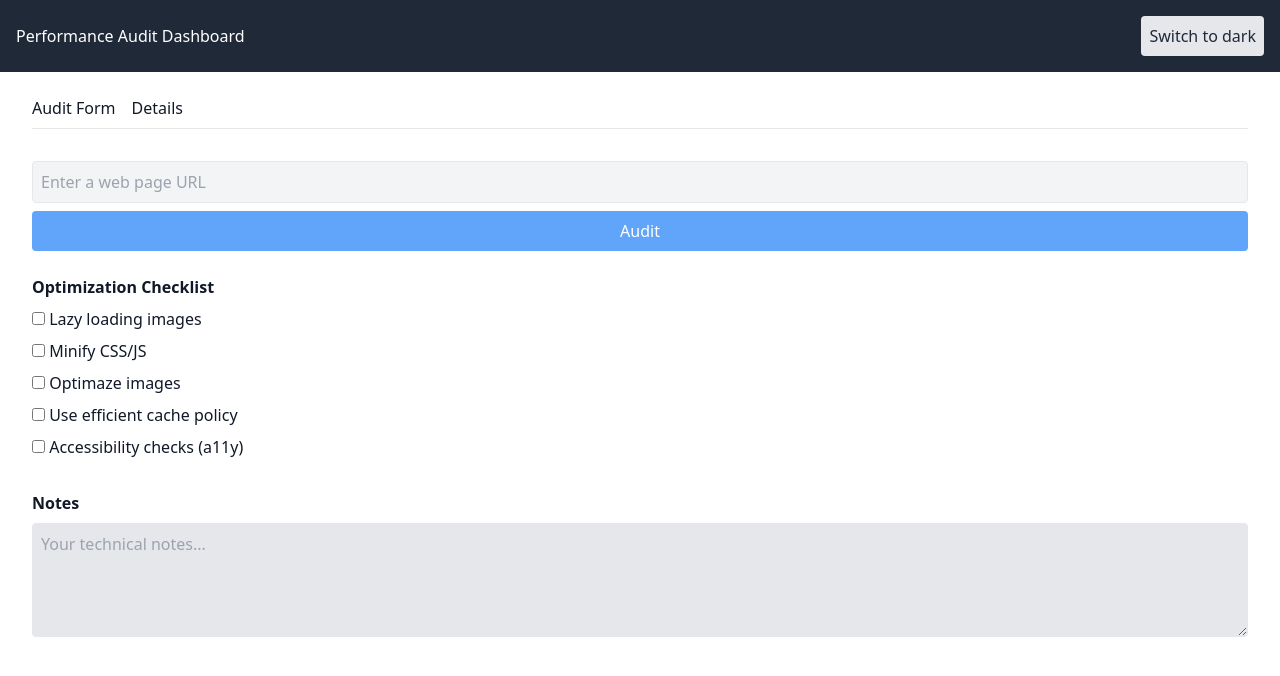
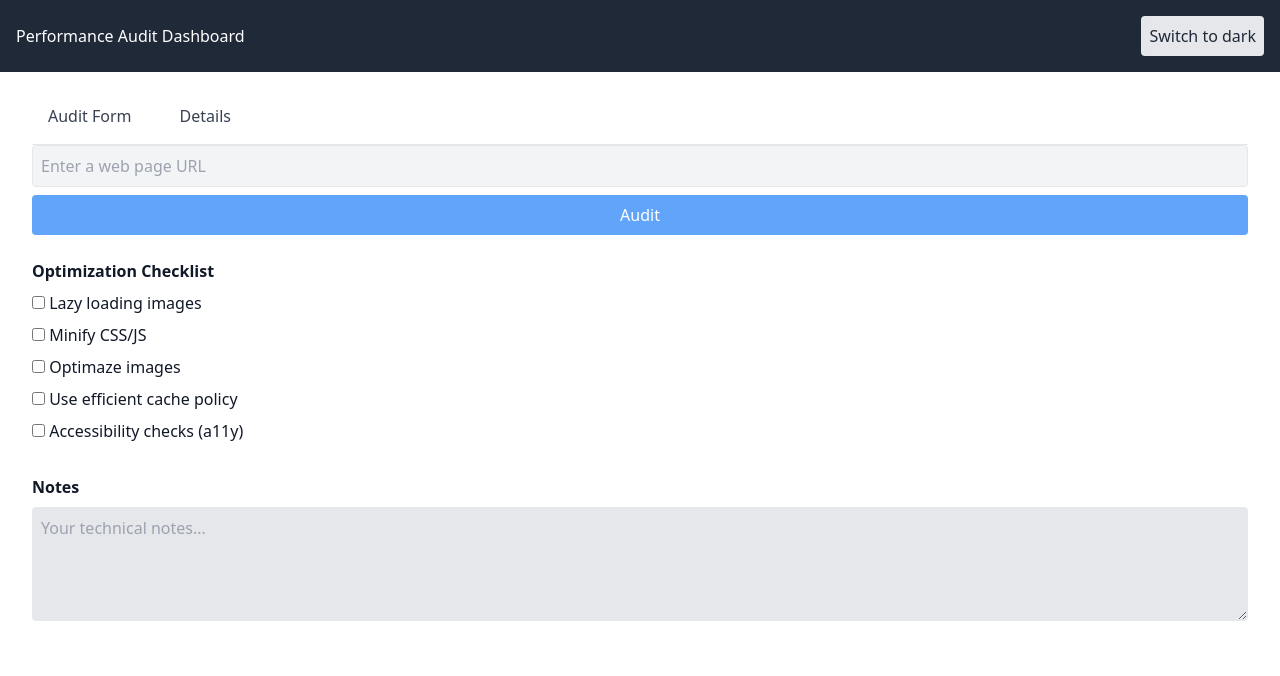
Before and after one commit to marazmlab/performance-dashboard-app, a React (Vite) app: page / in a window 1280 px wide. Shown: the top 676 px of the page. Built offline with nearby package versions, Linux system fonts and the light colour scheme.

Commit message:
style: improve SectionNavbar UI

```diff
--- a/src/components/SectionNavbar.jsx
+++ b/src/components/SectionNavbar.jsx
@@ -2,16 +2,16 @@ import React from "react";
 
 const SectionNavbar = () => {
     return (
-        <nav className="flex gap-4 py-2 bb- border-b mb-8 bg-white dark:bg-gray-900 sticky top-0 z-10">
+        <nav className="flex gap-4 py-2 border-b bg-white dark:bg-gray-900 sticky top-0 z-10">
             <a
                 href="#audit-form"
-                className="flex gap-4  bg-white dark:bg-gray-900 sticky top-0 z-10"
+                className="px-4 py-2 rounded font-medium text-gray-700 dark:text-gray-200 hover:bg-blue-100 dark:hover:bg-gray-800 transition-colors focus:outline-none focus:ring-2 focus:ring-blue-400"
             >
                 Audit Form
             </a>
             <a
                 href="#audit-details"
-                className="flex gap-4 bg-white dark:bg-gray-900 sticky top-0 z-10"
+                className="px-4 py-2 rounded font-medium text-gray-700 dark:text-gray-200 hover:bg-blue-100 dark:hover:bg-gray-800 transition-colors focus:outline-none focus:ring-2 focus:ring-blue-400"
             >
                 Details
             </a>
```
